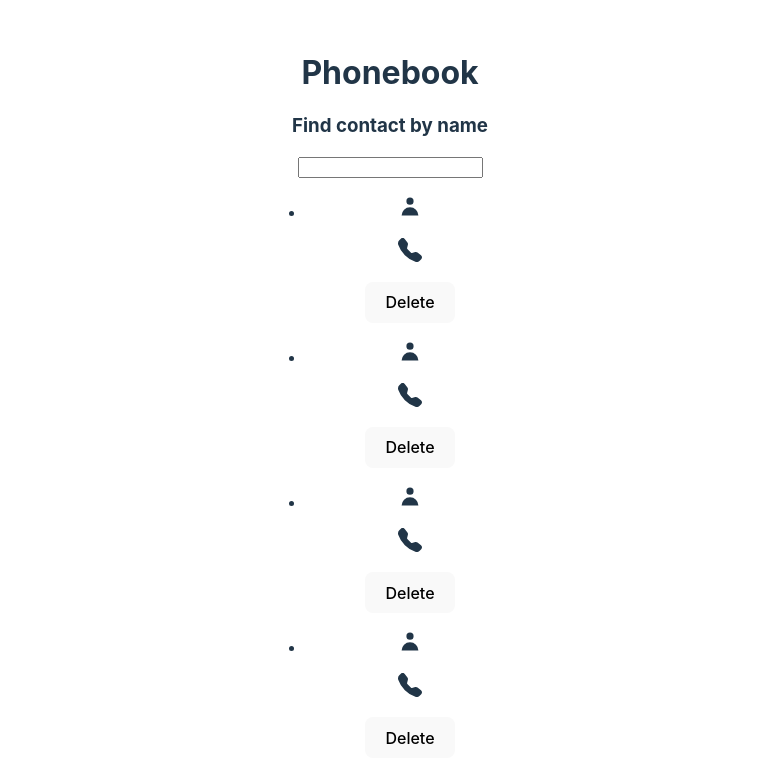
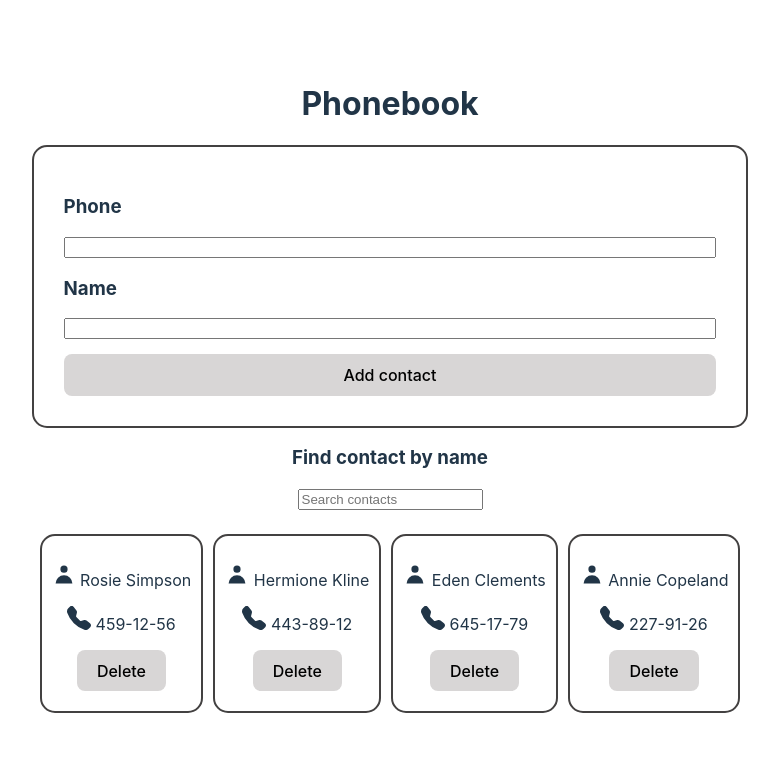
Before and after one commit to Molnia00/goit-react-hw-03, a React (Vite) app: page / in a window 1280 px wide. Shown: the top 772 px of the page, without its empty margins (250-1029 px from the left). Built offline with nearby package versions, Linux system fonts and the light colour scheme.

Commit message:
update searchBox^Yeep

```diff
--- a/src/App.jsx
+++ b/src/App.jsx
@@ -1,6 +1,6 @@
 //import { useState } from 'react'
 //
-import contactsExample from './contactsExample.json'
+
 import ContactList from './components/contactList'
 import ContactForm from './components/form/contactForm'
 import SearchBox from './components/searchBox'
@@ -13,7 +13,7 @@ import { useState } from 'react'
 
 function App() {
 
-  const [findContact, setFindContact] = useState(
+  const [contacts, setContacts] = useState(
     [
   {id: 'id-1', name: 'Rosie Simpson', number: '459-12-56'},
   {id: 'id-2', name: 'Hermione Kline', number: '443-89-12'},
@@ -22,24 +22,22 @@ function App() {
 ]
 );
 
+  const [search, setSearch] = useState('');
 
 
-
-
-
-
-
+  const filteredContacts = contacts.filter((contact) =>
+    contact.name.toLowerCase().includes(search.toLowerCase())
+  );
 
   return (
     <>
-      <h1 >Phonebook </h1>
-      <SearchBox />
-      <ContactList contacts={findContact}/>
-      <ContactForm/>
-
+      <h1>Phonebook</h1>
+      <ContactForm />
+     <SearchBox value={search} onSearch={setSearch} />
+      <ContactList contacts={filteredContacts} />
 
     </>
-)
+  );
 }
 
-export default App
+export default App;
--- a/src/components/contact.module.css
+++ b/src/components/contact.module.css
@@ -0,0 +1,16 @@
+.listOfContacts{
+    list-style-type: none;
+    display: flex;
+    gap: 10px;
+    padding: 8px;
+}
+
+.iteamOfContacts{
+    border: 2px solid #434141;
+    border-radius: 15px;
+    padding: 10px;
+}
+
+.btnContactDelete{
+    margin-bottom: 10px;
+}
--- a/src/components/contactList.jsx
+++ b/src/components/contactList.jsx
@@ -1,14 +1,17 @@
 import Contact from './contacts';
-
+import s from './contact.module.css'
 
 
 
 function ContactList({ contacts}) {
   return (
-    <ul>
+    <ul className={s.listOfContacts}>
       {contacts.map(contact => (
-        <li key={contact.id}>
-          <Contact/>
+        <li className={s.iteamOfContacts} key={contact.id}>
+              <Contact
+                  name={contact.name }
+                  number={contact.number}
+              />
         </li>
       ))}
     </ul>
--- a/src/components/contacts.jsx
+++ b/src/components/contacts.jsx
@@ -12,7 +12,7 @@ function Contact({ name, number }) {
                 <p><BsFillTelephoneFill size="24" /> {number}</p>
             </div>
 
-            <button type="button">Delete</button>
+            <button className={s.btnContactDelete} type="button">Delete</button>
 
 
         </div>
--- a/src/components/form/IAmSoLazy.module.css
+++ b/src/components/form/IAmSoLazy.module.css
@@ -4,6 +4,7 @@
     padding: 30px;
     border: 2px solid #434141;
     border-radius: 15px;
+
 }
 
 .titleh3{
--- a/src/components/searchBox.jsx
+++ b/src/components/searchBox.jsx
@@ -2,11 +2,17 @@
 
 
 
-function SearchBox() {
+function SearchBox({ value, onSearch }) {
     return (
         <>
+
             <h3>Find contact by name</h3>
-            <input type="text"></input>
+            <input
+                type="text"
+                value={value}
+                placeholder="Search contacts"
+            onChange={(event) => onSearch(event.target.value)}>
+                </input>
         </>
     )
 }
--- a/src/index.css
+++ b/src/index.css
@@ -29,7 +29,7 @@ button {
   font-size: 1em;
   font-weight: 500;
   font-family: inherit;
-  background-color: #1a1a1a;
+  background-color: #282828;
   cursor: pointer;
   transition: border-color 0.25s;
 }
@@ -50,6 +50,6 @@ button:focus-visible {
     color: #747bff;
   }
   button {
-    background-color: #f9f9f9;
+    background-color: #d8d6d6;
   }
 }
```
